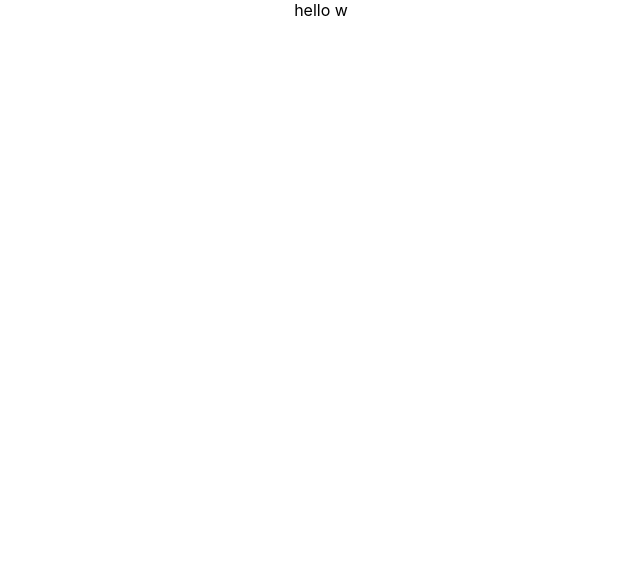
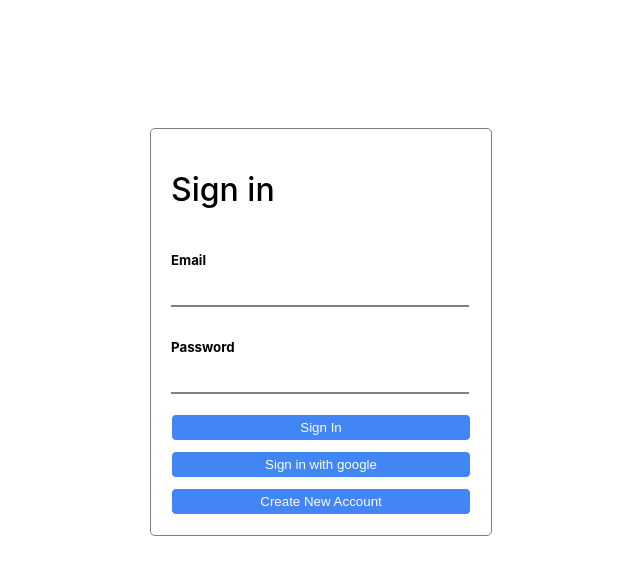
Before and after one commit to Raja-09/travel-guide-website, a React (Create React App) app: page / in a window 1280 px wide. Shown: the top 574 px of the page, without its empty margins (319-959 px from the left). Built offline with nearby package versions, Linux system fonts and the light colour scheme; no server answers.

Commit message:
login page

```diff
--- a/package.json
+++ b/package.json
@@ -7,8 +7,10 @@
     "@testing-library/react": "^12.1.2",
     "@testing-library/user-event": "^13.5.0",
     "bootstrap": "^5.1.3",
+    "firebase": "^9.6.7",
     "react": "^17.0.2",
     "react-dom": "^17.0.2",
+    "react-firebase-hooks": "^5.0.3",
     "react-scripts": "5.0.0",
     "web-vitals": "^2.1.4"
   },
--- a/public/index.html
+++ b/public/index.html
@@ -24,7 +24,7 @@
       work correctly both with client-side routing and a non-root public URL.
       Learn how to configure a non-root public URL by running `npm run build`.
     -->
-    <title>React App</title>
+    <title>Travel Guide Website | Destination at your fingertips</title>
   </head>
   <body>
     <noscript>You need to enable JavaScript to run this app.</noscript>
--- a/src/App.jsx
+++ b/src/App.jsx
@@ -1,10 +1,14 @@
-import logo from './logo.svg';
-import './App.css';
-
+import "./App.css";
+import { auth } from "./firebase.js";
+import { useAuthState } from "react-firebase-hooks/auth";
+import Login from "./components/Login.jsx";
+import Home from "./components/Home";
 function App() {
+  const [user] = useAuthState(auth);
   return (
-    <div className="App">
-      hello w
+    <div>
+      {/* <Login /> */}
+      {user ? <Home /> : <Login />}
     </div>
   );
 }
--- /dev/null
+++ b/src/components/Home.jsx
@@ -0,0 +1,21 @@
+import React from "react";
+import { auth } from "../firebase.js";
+import "firebase/compat/auth";
+import "firebase/compat/firestore";
+
+
+function Home() {
+  const signOut = () => {
+      if(window.confirm("Are you sure you want to sign out?")){
+          auth.signOut();
+      }
+  };
+  return (
+    <div>
+      This is the home ppage
+      <button onClick={signOut}>Log out</button>{" "}
+    </div>
+  );
+}
+
+export default Home;
--- /dev/null
+++ b/src/components/Login.jsx
@@ -0,0 +1,59 @@
+import React from "react";
+import "./login.css";
+import { useState } from "react";
+import firebase from "firebase/compat/app";
+import { auth } from "../firebase.js";
+
+function Login() {
+  const [email, setEmail] = useState("");
+  const [password, setPassword] = useState("");
+  function signInWithGoogle() {
+    const provider = new firebase.auth.GoogleAuthProvider();
+    auth.signInWithPopup(provider);
+  }
+  const signIn = (e) => {
+    e.preventDefault();
+    auth
+      .signInWithEmailAndPassword(email, password)
+      .catch((error) => alert(error.message));
+  };
+  const register = (e) => {
+    e.preventDefault();
+    auth
+      .createUserWithEmailAndPassword(email, password)
+      .catch((error) => alert(error.message));
+    window.alert("Successfully created new account with email: " + email);
+  };
+  return (
+    <div className="login">
+      <div className="login-container">
+        <h1>Sign in</h1>
+        <form>
+          <h5>Email</h5>
+          <input
+            type="text"
+            className="email"
+            value={email}
+            onChange={(e) => setEmail(e.target.value)}
+          />
+          <h5>Password</h5>
+          <input
+            type="password"
+            className="password"
+            value={password}
+            onChange={(e) => setPassword(e.target.value)}
+          />
+          <button className="singInButton" type="submit" onClick={signIn}>
+            Sign In
+          </button>
+          <button onClick={signInWithGoogle}>Sign in with google</button>
+          <button className="registerButton" onClick={register}>
+            Create New Account
+          </button>
+        </form>
+      </div>
+    </div>
+  );
+}
+
+export default Login;
--- /dev/null
+++ b/src/components/login.css
@@ -0,0 +1,62 @@
+.login {
+    display: flex;
+    flex-direction: column;
+    align-items: center;
+    background-color: white;
+    margin: 10%;
+    height: 100vh;
+  }
+  .login-logo {
+    margin-top: 20px;
+    margin-bottom: 20px;
+    object-fit: contain;
+    width: 100px;
+    margin-right: auto;
+    margin-left: auto;
+  }
+  .login-container {
+    display: flex;
+    width: 300px;
+    height: fit-content;
+    flex-direction: column;
+    border-radius: 5px;
+    border: 1px solid gray;
+    padding: 20px;
+  }
+  .login-container > h1 {
+    font-weight: 500;
+    margin-bottom: 20px;
+  }
+  .login-container > form > h5 {
+    margin-bottom: 5px;
+  }
+  .login-container > form > button {
+    background-color: #4285f4;
+    color: white;
+    border: 1px solid;
+    border-radius: 5px;
+    padding: 5px;
+    margin-top: 10px;
+    width: 100%;
+    cursor: pointer;
+  }
+  .login-container > form > input {
+    height: 30px;
+    margin-bottom: 10px;
+    background-color: white;
+    width: 98%;
+    border: none;
+    border-bottom: 2px solid gray;
+    transition: linear 0.25s;
+  }
+  .login-container > form > p {
+    font-size: 12px;
+    margin-top: 15px;
+  }
+  .login-container > form > input:focus {
+    outline: none;
+    border-bottom: 2px solid #4285f4;
+  }
+  .registerButton{
+      margin-top: 20px;
+  }
--- /dev/null
+++ b/src/firebase.js
@@ -0,0 +1,17 @@
+import firebase from 'firebase/compat/app';
+import 'firebase/compat/auth';
+import 'firebase/compat/firestore';
+
+const fireBaseApp = {
+    apiKey: "AIzaSyD8J7I5P0fpptDJb2DgM-ZZ_a5_Cs0BwtA",
+    authDomain: "travel-guide-c759d.firebaseapp.com",
+    projectId: "travel-guide-c759d",
+    storageBucket: "travel-guide-c759d.appspot.com",
+    messagingSenderId: "480524957654",
+    appId: "1:480524957654:web:4eecfee77b1a9461be1677",
+    measurementId: "G-FW3M1FK3M0"
+  };
+  const db = firebase.initializeApp(fireBaseApp).firestore();
+  const auth = firebase.auth();
+
+  export { db, auth }
```
Also changed, not shown: 1 other file (tests, documents, lock files or other folders).
